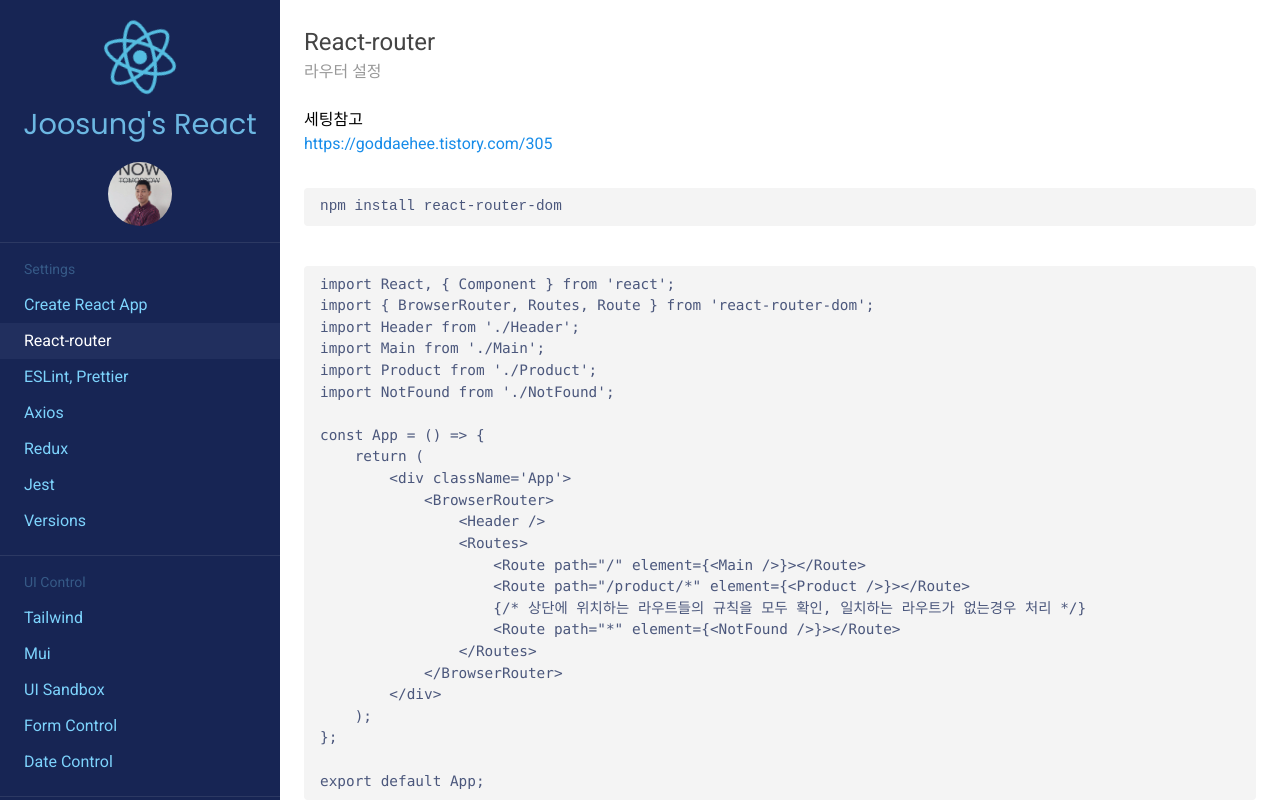
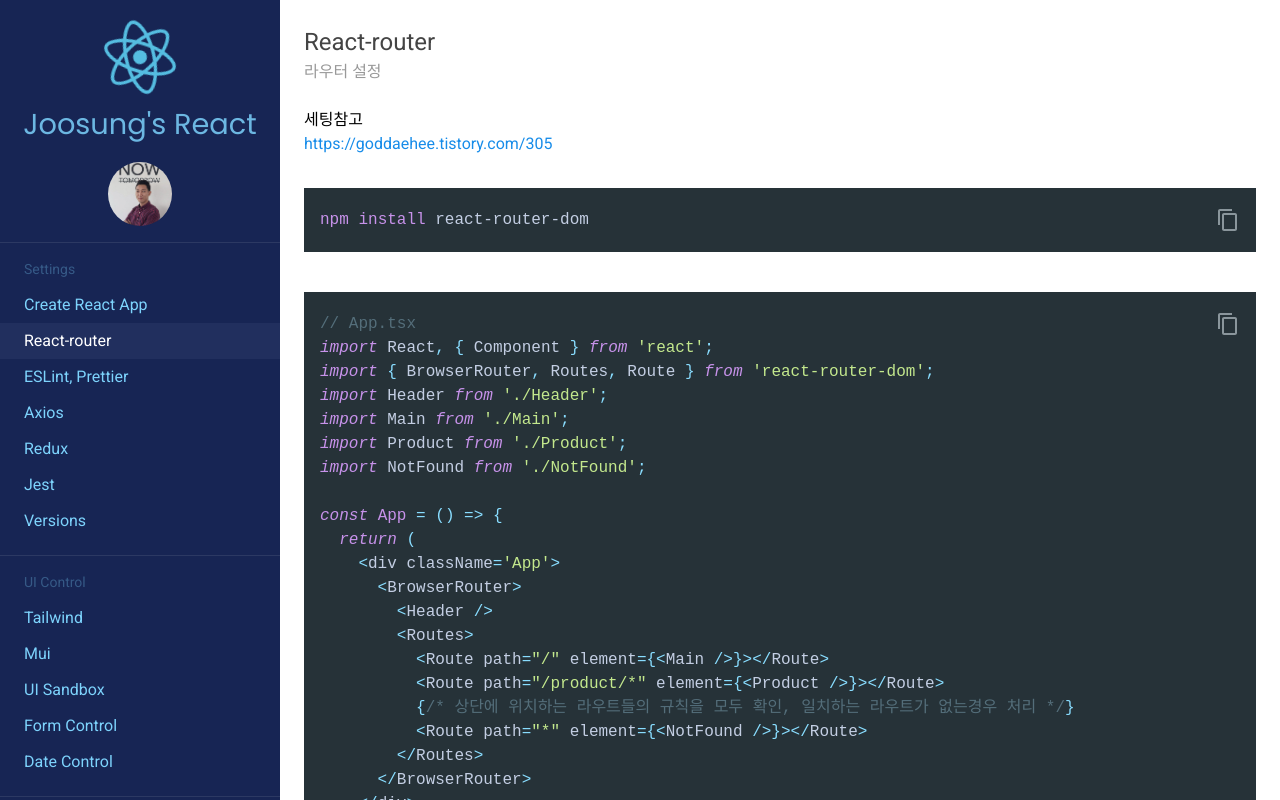
Before and after one commit to joosung21/react-docs, a React (Create React App) app: page /react-router in a window 1280 px wide. Built offline with nearby package versions, Linux system fonts and the light colour scheme.

Commit message:
클립보드 기능 추가

```diff
--- a/package.json
+++ b/package.json
@@ -29,6 +29,7 @@
     "react-redux": "^8.1.3",
     "react-router-dom": "^6.18.0",
     "react-scripts": "5.0.1",
+    "react-syntax-highlighter": "^15.5.0",
     "redux-devtools-extension": "^2.13.9",
     "sass": "^1.69.5",
     "ts-node": "^10.9.1",
@@ -66,6 +67,7 @@
     "@babel/preset-typescript": "^7.23.2",
     "@jest/globals": "^29.7.0",
     "@types/react-datepicker": "^4.19.1",
+    "@types/react-syntax-highlighter": "^15.5.9",
     "eslint-config-prettier": "^9.0.0",
     "eslint-plugin-prettier": "^5.0.1",
     "tailwindcss": "^3.3.5",
--- a/src/features/counter/Counter-backup.tsx
+++ /dev/null
@@ -1,65 +0,0 @@
-import React, { useState } from 'react'
-
-import { useAppSelector, useAppDispatch } from '../../app/hooks'
-import {
-  decrement,
-  increment,
-  incrementByAmount,
-  incrementAsync,
-  incrementIfOdd,
-  selectCount,
-} from './counterSlice'
-import styles from './Counter.module.css'
-
-export function Counter() {
-  const count = useAppSelector(selectCount)
-  const dispatch = useAppDispatch()
-  const [incrementAmount, setIncrementAmount] = useState('2')
-
-  const incrementValue = Number(incrementAmount) || 0
-
-  return (
-    <div>
-      <div className={styles.row}>
-        <button
-          className={styles.button}
-          aria-label="Decrement value"
-          onClick={() => dispatch(decrement())}
-        >
-          -
-        </button>
-        <span className={styles.value}>{count}</span>
-        <button
-          className={styles.button}
-          aria-label="Increment value"
-          onClick={() => dispatch(increment())}
-        >
-          +
-        </button>
-      </div>
-      <div className={styles.row}>
-        <input
-          className={styles.textbox}
-          aria-label="Set increment amount"
-          value={incrementAmount}
-          onChange={(e) => setIncrementAmount(e.target.value)}
-        />
-        <button
-          className={styles.button}
-          onClick={() => dispatch(incrementByAmount(incrementValue))}
-        >
-          Add Amount
-        </button>
-        <button
-          className={styles.asyncButton}
-          onClick={() => dispatch(incrementAsync(incrementValue))}
-        >
-          Add Async
-        </button>
-        <button className={styles.button} onClick={() => dispatch(incrementIfOdd(incrementValue))}>
-          Add If Odd
-        </button>
-      </div>
-    </div>
-  )
-}
--- a/src/features/counter/Counter.tsx
+++ b/src/features/counter/Counter.tsx
@@ -1,6 +1,6 @@
 import React, { useState } from 'react'
 
-import { useAppSelector, useAppDispatch } from '../../app/hooks'
+import { useAppSelector, useAppDispatch } from 'app/hooks'
 import {
   decrement,
   increment,
--- a/src/pages/ReactRouter.tsx
+++ b/src/pages/ReactRouter.tsx
@@ -1,6 +1,34 @@
 import React from 'react'
+import CodeView from 'utils/CodView'
 
 const ReactRouter = () => {
+  const codeString2 = 'npm install react-router-dom'
+  const codeString1 = `// App.tsx
+import React, { Component } from 'react';
+import { BrowserRouter, Routes, Route } from 'react-router-dom';
+import Header from './Header';
+import Main from './Main';
+import Product from './Product';
+import NotFound from './NotFound';
+
+const App = () => {
+  return (
+    <div className='App'>
+      <BrowserRouter>
+        <Header />
+        <Routes>
+          <Route path="/" element={<Main />}></Route>
+          <Route path="/product/*" element={<Product />}></Route>
+          {/* 상단에 위치하는 라우트들의 규칙을 모두 확인, 일치하는 라우트가 없는경우 처리 */}
+          <Route path="*" element={<NotFound />}></Route>
+        </Routes>
+      </BrowserRouter>
+    </div>
+  );
+};
+
+export default App;`
+
   return (
     <div className="limit-width">
       <div className="page-title">React-router</div>
@@ -18,38 +46,11 @@
       <br />
       <br />
 
-      <div className="code">npm install react-router-dom</div>
+      <CodeView language="bash" code={codeString2} />
 
       <br />
 
-      <div className="code">
-        <pre>
-          {`import React, { Component } from 'react';
-import { BrowserRouter, Routes, Route } from 'react-router-dom';
-import Header from './Header';
-import Main from './Main';
-import Product from './Product';
-import NotFound from './NotFound';
-
-const App = () => {
-	return (
-		<div className='App'>
-			<BrowserRouter>
-				<Header />
-				<Routes>
-					<Route path="/" element={<Main />}></Route>
-					<Route path="/product/*" element={<Product />}></Route>
-					{/* 상단에 위치하는 라우트들의 규칙을 모두 확인, 일치하는 라우트가 없는경우 처리 */}
-					<Route path="*" element={<NotFound />}></Route>
-				</Routes>
-			</BrowserRouter>
-		</div>
-	);
-};
-
-export default App;`}
-        </pre>
-      </div>
+      <CodeView code={codeString1} />
     </div>
   )
 }
--- /dev/null
+++ b/src/utils/CodView.tsx
@@ -0,0 +1,41 @@
+// CodeView.tsx
+import React, { useCallback } from 'react'
+import { Prism as SyntaxHighlighter } from 'react-syntax-highlighter'
+import { materialOceanic } from 'react-syntax-highlighter/dist/esm/styles/prism'
+import IconButton from '@mui/material/IconButton'
+import CounterIconCopy from '@mui/icons-material/ContentCopy'
+
+interface CodeViewProps {
+  code: string
+  language?: string
+}
+
+const CodeView: React.FC<CodeViewProps> = ({ code, language = 'typescript' }) => {
+  const copyToClipboard = useCallback(() => {
+    navigator.clipboard
+      .writeText(code)
+      .then(() => {
+        alert('코드가 클립보드에 복사되었습니다!')
+      })
+      .catch((err) => {
+        console.error('클립보드 복사에 실패했습니다: ', err)
+      })
+  }, [code])
+
+  return (
+    <div className="relative">
+      <IconButton
+        aria-label="copy"
+        onClick={copyToClipboard}
+        style={{ position: 'absolute', top: 12, right: 8, zIndex: 1, color: 'rgb(138, 150, 156)' }}
+      >
+        <CounterIconCopy />
+      </IconButton>
+      <SyntaxHighlighter language={language} style={materialOceanic}>
+        {code}
+      </SyntaxHighlighter>
+    </div>
+  )
+}
+
+export default CodeView
```
Also changed, not shown: 1 other file (tests, documents, lock files or other folders).
